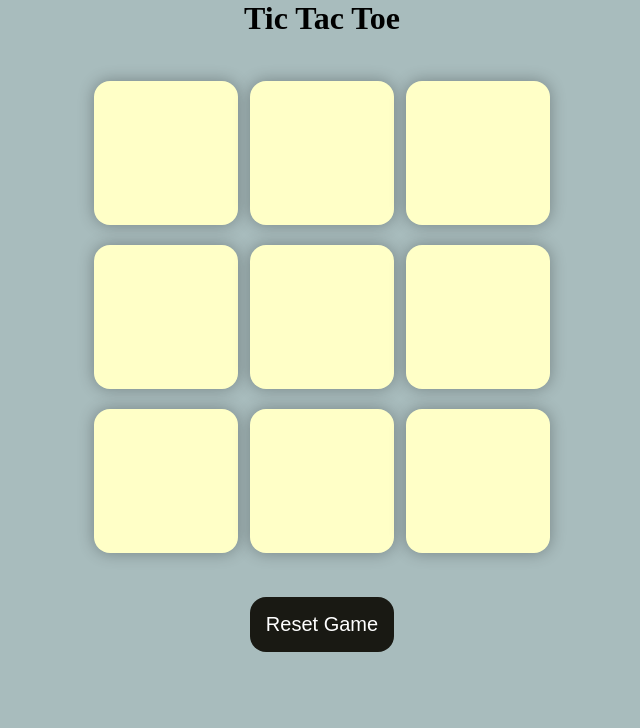
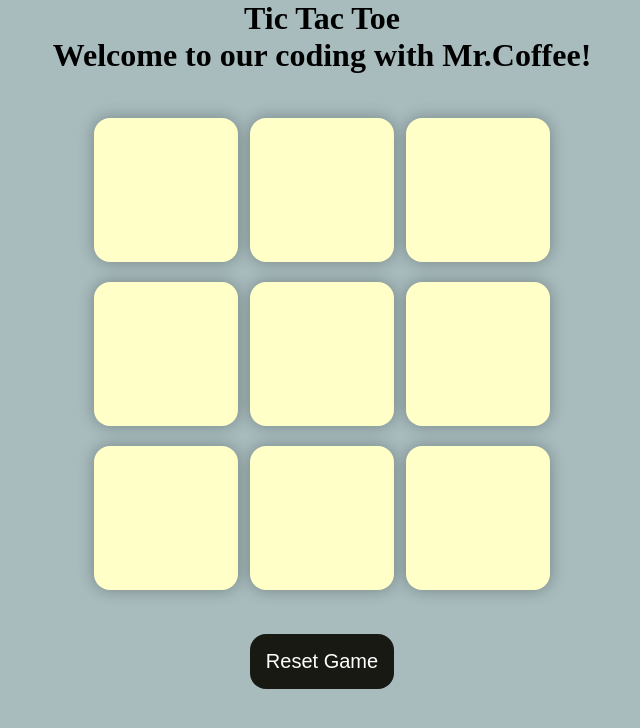
Before and after one commit to pheasa-dev/simple_game, a plain HTML site: page index.html in a window 1280 px wide. Shown: the whole page, without its empty margins (318-958 px from the left). Drawn offline with Linux system fonts and the light colour scheme.

Commit message:
add coding

```diff
--- a/index.html
+++ b/index.html
@@ -13,6 +13,7 @@
     </div>
     <main>
       <h1>Tic Tac Toe</h1>
+      <h1>Welcome to our coding with Mr.Coffee!</h1>
       <div class="container">
         <div class="game">
           <button class="box"></button>
```
